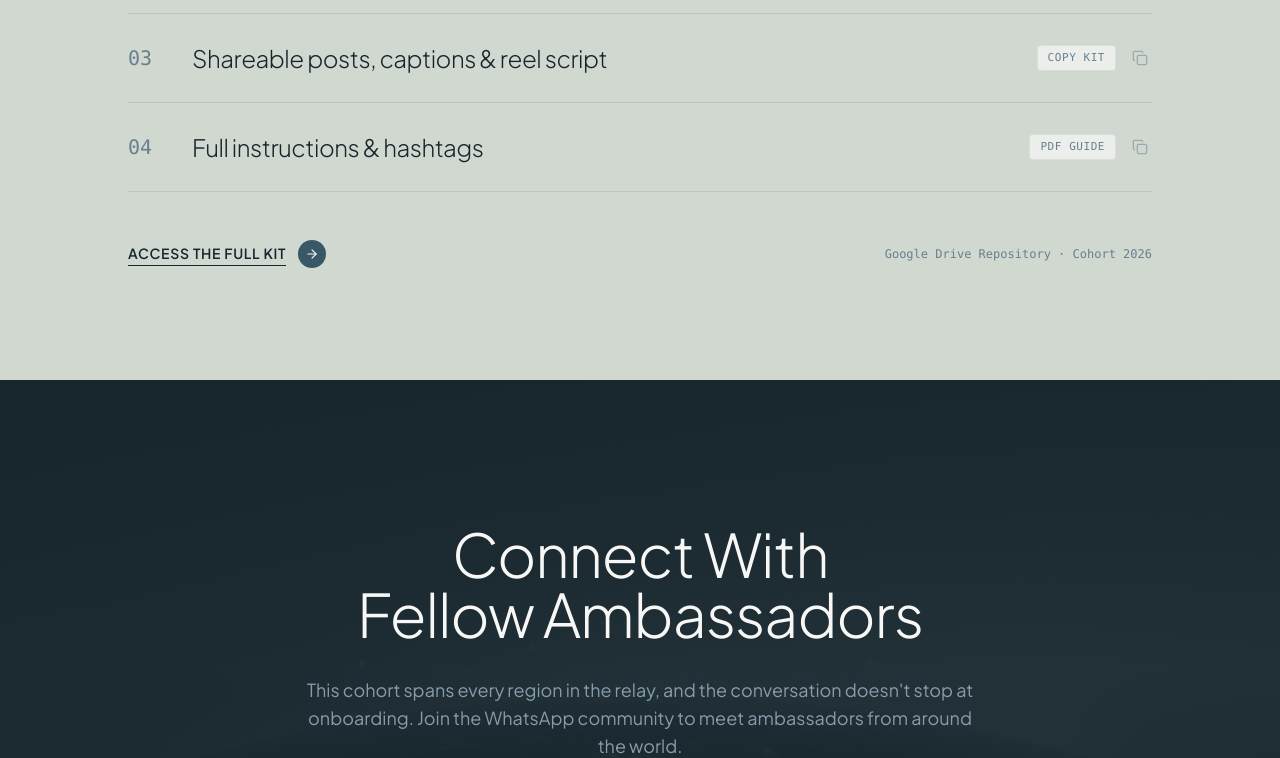
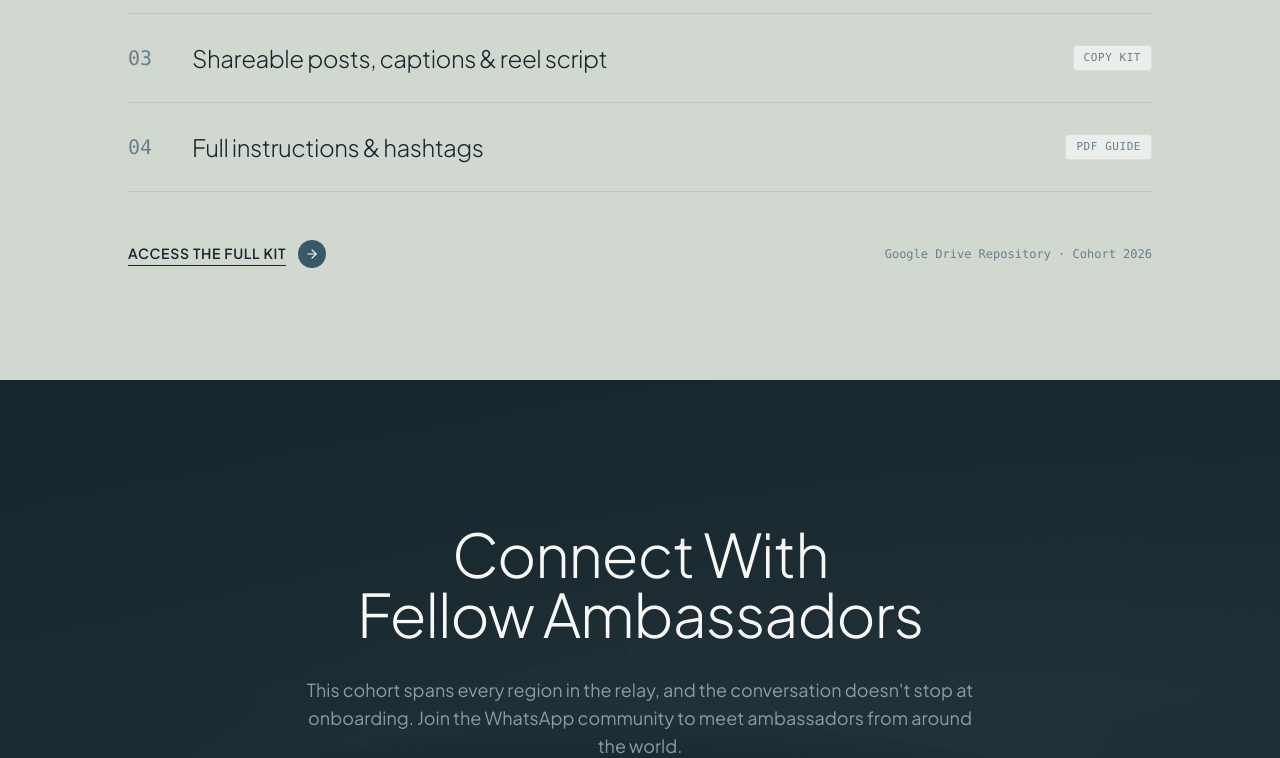
Before and after one commit to The-Purple-Movement/Global-relay-2026-ambassadors, a React (Vite) app: page / in a window 1280 px wide. Shown: the part 4520-5278 px from the top of the page. Built offline with nearby package versions, Linux system fonts and the light colour scheme.

Commit message:
fix: update ambassador kit, tasks, role image, and spacing

```diff
--- a/src/components/AmbassadorKit.tsx
+++ b/src/components/AmbassadorKit.tsx
@@ -1,10 +1,8 @@
-import React, { useState } from 'react';
+import React from 'react';
 import { motion } from 'framer-motion';
-import { ArrowRight, Check, Copy } from 'lucide-react';
+import { ArrowRight } from 'lucide-react';
 
 export const AmbassadorKit: React.FC = () => {
-  const [copiedIndex, setCopiedIndex] = useState<number | null>(null);
-
   const kitItems = [
     {
       number: "01",
@@ -27,12 +25,6 @@ export const AmbassadorKit: React.FC = () => {
       tag: "PDF Guide",
     },
   ];
-
-  const handleCopyTag = (idx: number, text: string) => {
-    navigator.clipboard.writeText(text);
-    setCopiedIndex(idx);
-    setTimeout(() => setCopiedIndex(null), 2000);
-  };
 
   return (
     <section
@@ -66,13 +58,16 @@ export const AmbassadorKit: React.FC = () => {
         {/* Minimalist Typographic List */}
         <div className="divide-y divide-bluegrey-brand/20 border-t border-b border-bluegrey-brand/20">
           {kitItems.map((item, idx) => (
-            <motion.div
+            <motion.a
+              href="https://drive.google.com/drive/folders/1qN82NAxYtPH0VkSPf9eSMdWQzikBxu4-?usp=sharing"
+              target="_blank"
+              rel="noopener noreferrer"
               key={item.number}
               initial={{ opacity: 0, y: 16 }}
               whileInView={{ opacity: 1, y: 0 }}
               viewport={{ once: true, margin: "-40px" }}
               transition={{ duration: 0.7, delay: idx * 0.08, ease: [0.22, 1, 0.36, 1] }}
-              className="group py-6 sm:py-7 transition-all duration-300 hover:px-2 cursor-default flex items-center justify-between gap-4"
+              className="group py-6 sm:py-7 transition-all duration-300 hover:px-2 cursor-pointer flex items-center justify-between gap-4 hover:bg-white-brand/40"
             >
               {/* Number & Title */}
               <div className="flex items-center gap-6 sm:gap-10">
@@ -86,23 +81,11 @@ export const AmbassadorKit: React.FC = () => {
 
               {/* Tag & Action */}
               <div className="flex items-center gap-3 shrink-0">
-                <span className="text-[10px] sm:text-[11px] font-mono tracking-wider uppercase text-bluegrey-brand px-2.5 py-1 bg-white-brand/70 rounded border border-bluegrey-brand/15">
+                <span className="text-[10px] sm:text-[11px] font-mono tracking-wider uppercase text-bluegrey-brand px-2.5 py-1 bg-white-brand/70 rounded border border-bluegrey-brand/15 group-hover:border-taupe-brand/30 transition-colors">
                   {item.tag}
                 </span>
-
-                <button
-                  onClick={() => handleCopyTag(idx, item.title)}
-                  className="p-1 rounded text-bluegrey-brand hover:text-slate-brand transition-colors"
-                  title="Copy details"
-                >
-                  {copiedIndex === idx ? (
-                    <Check className="w-4 h-4 text-slate-brand" />
-                  ) : (
-                    <Copy className="w-4 h-4 opacity-50 hover:opacity-100" />
-                  )}
-                </button>
               </div>
-            </motion.div>
+            </motion.a>
           ))}
         </div>
 
--- a/src/components/AmbassadorRole.tsx
+++ b/src/components/AmbassadorRole.tsx
@@ -106,7 +106,7 @@ export const AmbassadorRole: React.FC = () => {
               className="relative aspect-[4/3] lg:aspect-[5/4] w-full rounded-[20px] sm:rounded-[24px] overflow-hidden shadow-lg border border-bluegrey-brand/20 bg-dark-brand"
             >
               <img
-                src="https://images.unsplash.com/photo-1529333166437-7750a6dd5a70?auto=format&fit=crop&w=800&q=80"
+                src="/images/youth.jpg"
                 alt="Ambassador carrying the compassion relay into their community"
                 className="w-full h-full object-cover transition-transform duration-1000 ease-out hover:scale-[1.03]"
                 loading="lazy"
--- a/src/components/AmbassadorTasks.tsx
+++ b/src/components/AmbassadorTasks.tsx
@@ -3,7 +3,7 @@ import { motion } from 'framer-motion';
 import { Copy, Award } from 'lucide-react';
 
 export const AmbassadorTasks: React.FC = () => {
-  const [referralCode] = useState("COMPASSION-2026-RELAY");
+  const [referralCode] = useState("[YOUR_REFERRAL_ID]");
   const [copiedCode, setCopiedCode] = useState(false);
 
   const handleCopyReferral = () => {
@@ -84,9 +84,6 @@ export const AmbassadorTasks: React.FC = () => {
                     <p className="text-xs sm:text-sm text-bluegrey-brand mt-1">
                       Download the certified badge from the kit and update your headline and featured section.
                     </p>
-                    <a href="#section-kit" className="inline-block mt-2 text-xs font-semibold text-slate-brand hover:text-dark-brand underline">
-                      Access Ambassador Kit &rarr;
-                    </a>
                   </div>
                 </div>
 
@@ -100,9 +97,6 @@ export const AmbassadorTasks: React.FC = () => {
                     <p className="text-xs sm:text-sm text-bluegrey-brand mt-1">
                       Apply the Futokoro frame to your profile picture to signal your regional representation.
                     </p>
-                    <a href="#section-kit" className="inline-block mt-2 text-xs font-semibold text-slate-brand hover:text-dark-brand underline">
-                      Access Ambassador Kit &rarr;
-                    </a>
                   </div>
                 </div>
 
@@ -128,7 +122,6 @@ export const AmbassadorTasks: React.FC = () => {
                     <label className="block text-xs font-semibold tracking-wider uppercase text-slate-brand mb-3">
                       SELECT YOUR PREFERRED TIME
                     </label>
-
                     <div className="grid grid-cols-1 sm:grid-cols-2 gap-3">
                       <label
                         className={\`flex items-center gap-3 p-3.5 rounded-xl border cursor-pointer transition-all duration-200 \${
@@ -150,7 +143,6 @@ export const AmbassadorTasks: React.FC = () => {
                           <div className="text-[11px] text-bluegrey-brand font-normal">Asia / Oceania / Africa Window</div>
                         </div>
                       </label>
-
                       <label
                         className={\`flex items-center gap-3 p-3.5 rounded-xl border cursor-pointer transition-all duration-200 \${
                           selectedCallTime === "18:00 UTC"
@@ -172,7 +164,6 @@ export const AmbassadorTasks: React.FC = () => {
                         </div>
                       </label>
                     </div>
-
                     <div className="mt-4 flex flex-wrap items-center gap-3">
                       <button
                         type="submit"
@@ -180,7 +171,6 @@ export const AmbassadorTasks: React.FC = () => {
                       >
                         CONFIRM SLOT
                       </button>
-
                       <button
                         type="button"
                         onClick={handleDownloadIcs}
@@ -189,7 +179,6 @@ export const AmbassadorTasks: React.FC = () => {
                         <Calendar className="w-3.5 h-3.5" />
                         <span>Add to Calendar (.ics)</span>
                       </button>
-
                       {isTimeSaved && (
                         <span className="inline-flex items-center gap-1 text-xs text-slate-brand font-medium">
                           <CheckCircle2 className="w-4 h-4 text-taupe-brand" />
@@ -240,9 +229,6 @@ export const AmbassadorTasks: React.FC = () => {
                       <p className="text-xs sm:text-sm text-bluegrey-brand mt-1">
                         Encourage your local community, colleagues, and university peers to join the live stream. Share the link along with your Referral ID: <strong className="text-dark-brand">{referralCode}</strong>
                       </p>
-                      <a href="#section-kit" className="inline-block mt-2 text-xs font-semibold text-slate-brand hover:text-dark-brand underline">
-                        Access Ambassador Kit &rarr;
-                      </a>
 
                       {/* Referral widget */}
                       <div className="mt-4 p-3 rounded-xl bg-mist-brand/50 border border-bluegrey-brand/20 flex items-center justify-between gap-3">
@@ -271,9 +257,6 @@ export const AmbassadorTasks: React.FC = () => {
                     <p className="text-xs sm:text-sm text-bluegrey-brand mt-1">
                       Highlight the relay schedule, your regional segment, or what compassion in AI means in your local context.
                     </p>
-                    <a href="#section-kit" className="inline-block mt-2 text-xs font-semibold text-slate-brand hover:text-dark-brand underline">
-                      Access Ambassador Kit &rarr;
-                    </a>
                   </div>
                 </div>
 
@@ -287,9 +270,6 @@ export const AmbassadorTasks: React.FC = () => {
                     <p className="text-xs sm:text-sm text-bluegrey-brand mt-1 leading-relaxed">
                       Held after your region's relay segment, Demo Day is a chance to network with fellow ambassadors and gain visibility.
                     </p>
-                    <a href="#section-kit" className="inline-block mt-2 text-xs font-semibold text-slate-brand hover:text-dark-brand underline">
-                      Access Ambassador Kit &rarr;
-                    </a>
                   </div>
                 </div>
 
--- a/src/components/Community.tsx
+++ b/src/components/Community.tsx
@@ -51,6 +51,7 @@ export const Community: React.FC = () => {
           whileInView={{ opacity: 1, scale: 1 }}
           viewport={{ once: true }}
           transition={{ duration: 0.8, delay: 0.35, ease: [0.22, 1, 0.36, 1] }}
+          className="mt-8 sm:mt-12"
         >
           <a
             href="https://chat.whatsapp.com/JEjPQD4vKjnBdfaODrlgOS?s=cl&p=i&mlu=4&ilr=4"
```
